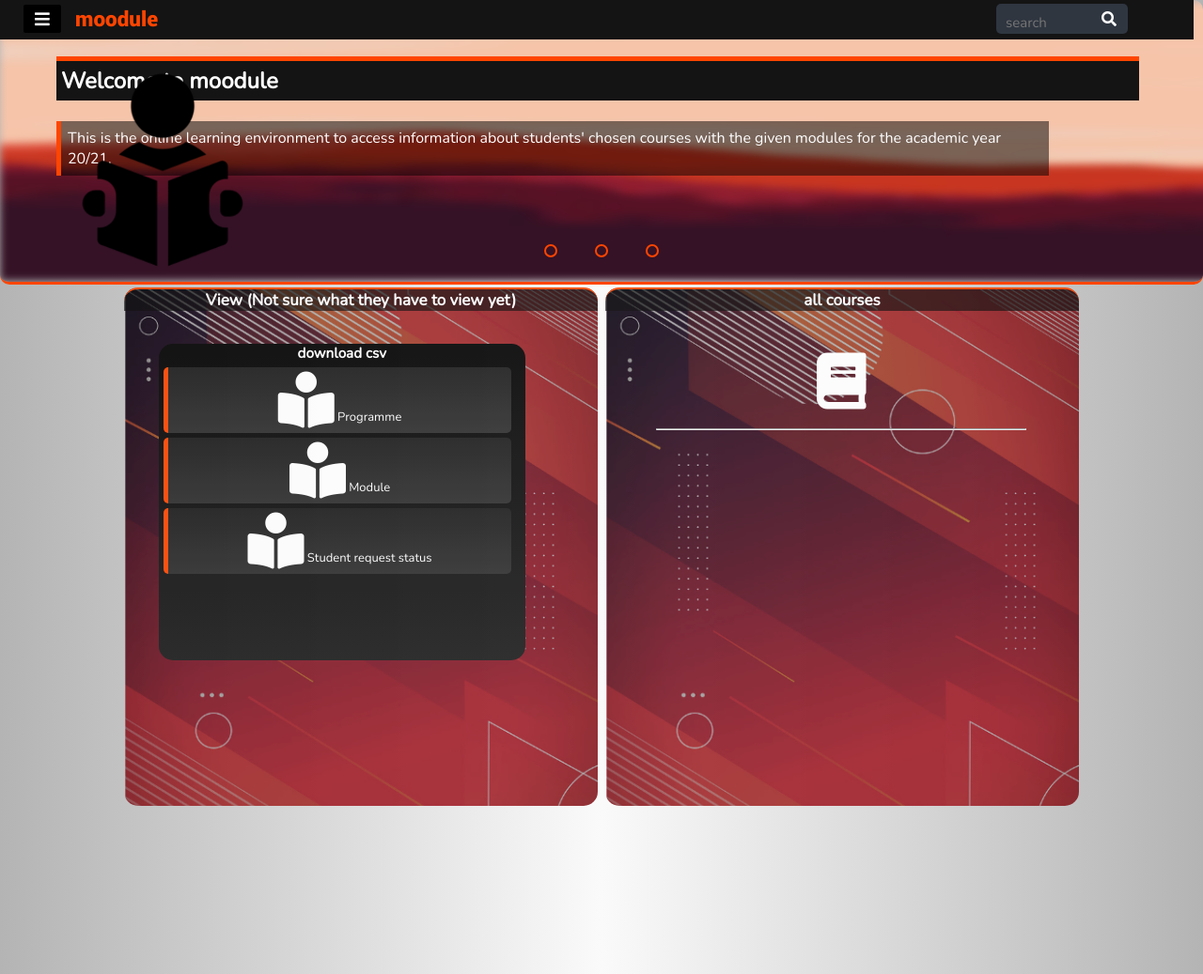
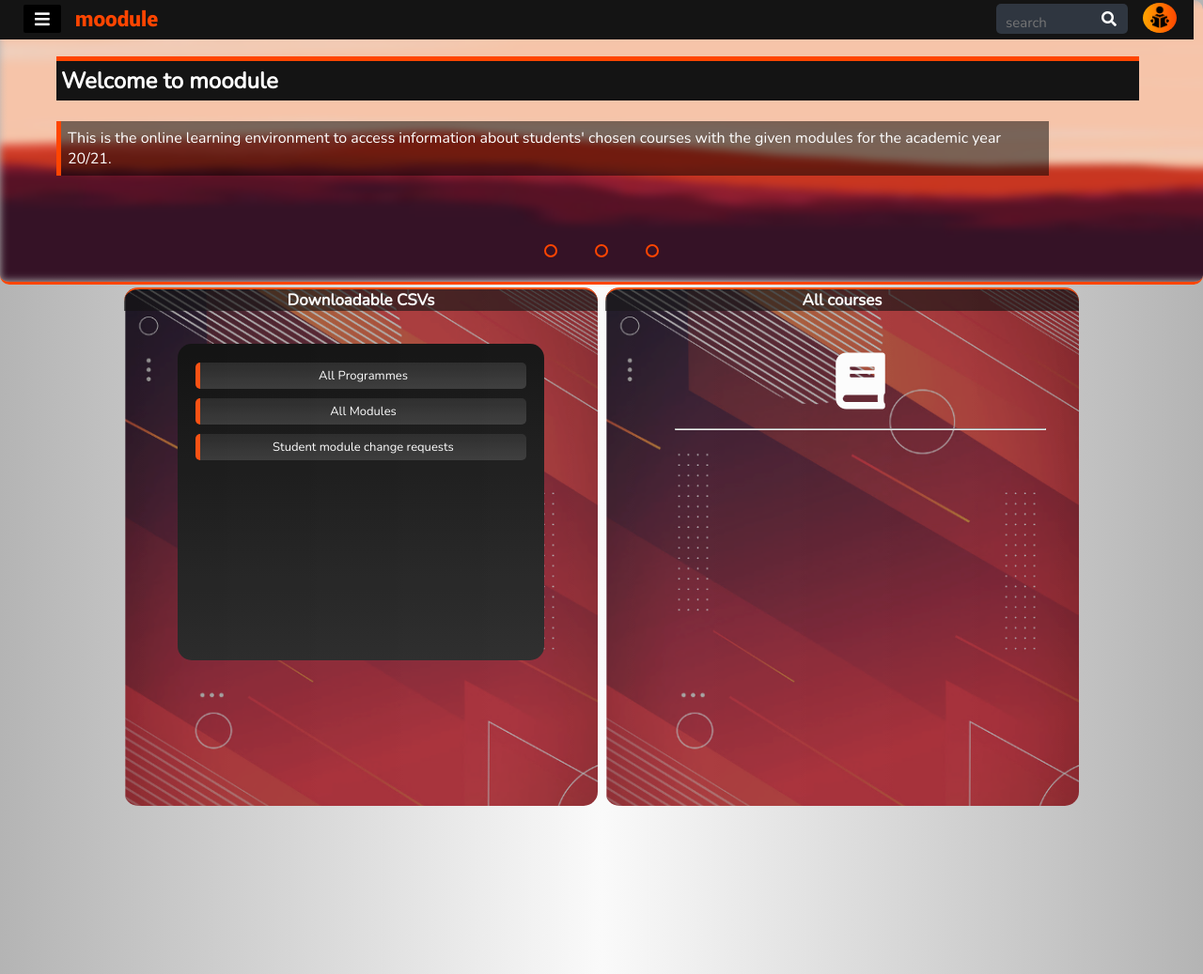
Before and after one commit to TomAllison067/moodule-pages, a Django app: template modulesApplication/templates/modulesApplication/OfficeLandingPage.html in a window 1280 px wide. Shown: the top 1037 px of the page at 94% size. Run offline with Django 3.2, Linux system fonts and the light colour scheme; the template is opened without the code that fills it, so the values that code supplies are empty; the visitor is signed in with stand-in values (Sample User, id 1); some libraries are stand-ins or nearby versions.

Commit message:
Office landing page glitch fixed and overall design much nicer and more cohesive

```diff
--- a/modulesApplication/static/modulesApplication/css/main.css
+++ b/modulesApplication/static/modulesApplication/css/main.css
@@ -280,6 +280,7 @@
 
 .lp-content {
     margin-left: 5%;
+    padding: 10px;
     width: 90%;
     height: 80%;
     display: block;
@@ -303,8 +304,8 @@
 }
 
 .lp-content .term-module-list li {
-    margin: 5px 5px;
     padding: 5px;
+    margin: 10px auto;
     width: 95%;
     height: auto;
     opacity: 100%;
@@ -330,7 +331,7 @@
     border-radius: 0;
     text-align: center;
     background: none;
-    margin: 5px 5px;
+    margin: 5px auto;
     font-size: 15px;
 }
 
--- a/modulesApplication/templates/modulesApplication/OfficeLandingPage.html
+++ b/modulesApplication/templates/modulesApplication/OfficeLandingPage.html
@@ -19,39 +19,8 @@
 
 <!-- PAGE WRAPPER -->
 <div class="page-wrapper">
-    <input type="checkbox" id="check">
 
     {% block content %}
-    <!-- SIDEBAR MENU -->
-    <div class="sidebar">
-        <header>
-            <img class="mainlogo" src="{% static 'modulesApplication/images/logo/mlogo.png' %}" alt="logo">
-        </header>
-        <ul>
-            <li><a href="{% url 'modulesApplication:student-landing' %}" class="btn"><i class="fas fa-home"></i>home</a>
-            </li>
-            <li><a href="#" class="btn"><i class="fas fa-book-reader"></i>my courses</a></li>
-            <li><a href="{% url 'modulesApplication:all-modules' %}" class="btn"><i class="fas fa-book-open"></i>all
-                courses</a></li>
-        </ul>
-    </div>
-
-    <!-- TOP BAR -->
-    <nav class="topbar">
-        <label for="check">
-            <i class="fas fa-bars" id="btn"></i>
-        </label>
-        <label class="title"> moodule</label>
-        <div class="search-box">
-            <input class="search-txt" type="text" name="" placeholder="search">
-            <a class="search-btn" href="#">
-                <i class="fas fa-search"></i>
-            </a>
-        </div>
-
-        <img src="{% static 'modulesApplication/images/logo/slp-box-img.png' %}" class="avatar" alt="avatar">
-    </nav>
-
     <!-- IMAGE SLIDER -->
     <div class="slider">
         <div class="slides">
@@ -132,20 +101,21 @@
     <!-- LANDING PAGE CONTAINER -->
     <div class="lp-container">
 
-        <!-- VIEW STUDENTS BOX -->
+        <!-- VIEW STUDENTS & CSVs BOX -->
         <div class="lp-box" id="lpb-cm">
 
-            {#<!--            The contents of the href are: {% url '#'%} without the full stop of course-->#}
+            {#<!--            The contents of the href are: {% url '#'%} without the full stop of course--> #}
             <a href="" class="b-btn">
-                <h2> View (Not sure what they have to view yet) </h2>
+                <h2> Downloadable CSVs </h2>
                 <div class="lp-content" id="lpc-cm">
                     <div class="lp-content">
-                        <h3> download csv</h3>
+
                         <div class="term-module-list">
                             <ul>
-                                <li><a href="{% url 'modulesApplication:csv' 'Programme' %}"><i class="fas fa-book-reader"></i> Programme</a></li>
-                                <li><a href="{% url 'modulesApplication:csv' 'Module'%}"> <i class="fas fa-book-reader"></i> Module</a></li>
-                                <li><a href="{% url 'modulesApplication:csv' 'ModuleSelection'%}" ><i class="fas fa-book-reader"></i> Student request status</a></li>
+                                <li><a href="{% url 'modulesApplication:csv' 'Programme' %}">All Programmes</a></li>
+                                <li><a href="{% url 'modulesApplication:csv' 'Module'%}"> All Modules</a></li>
+                                <li><a href="{% url 'modulesApplication:csv' 'ModuleSelection'%}">Student module change
+                                    requests</a></li>
                             </ul>
                         </div>
                     </div>
@@ -156,14 +126,14 @@
         <!-- ALL COURSES BOX -->
         <div class="lp-box" id="lpb-ac">
             <a href="{% url 'modulesApplication:all-modules' %}" class="b-btn">
-                <h2> all courses </h2>
+                <h2> All courses </h2>
                 <div class="lp-content" id="lpc-ac">
                     <div class="icon-box">
                         <i class="fas fa-book"></i> <br>
                         <br>
                         <hr class="solid">
                         <br>
-                        <p> view the complete degree specification and requirements for all the available courses
+                        <p> View the complete degree specification and requirements for all the available courses
                         </p>
                     </div>
                 </div>
@@ -174,7 +144,6 @@
 </body>
 {% endblock %}
 
-<!-- FOOTER - links will be added later -->
 </div>
 
 </html>
```
